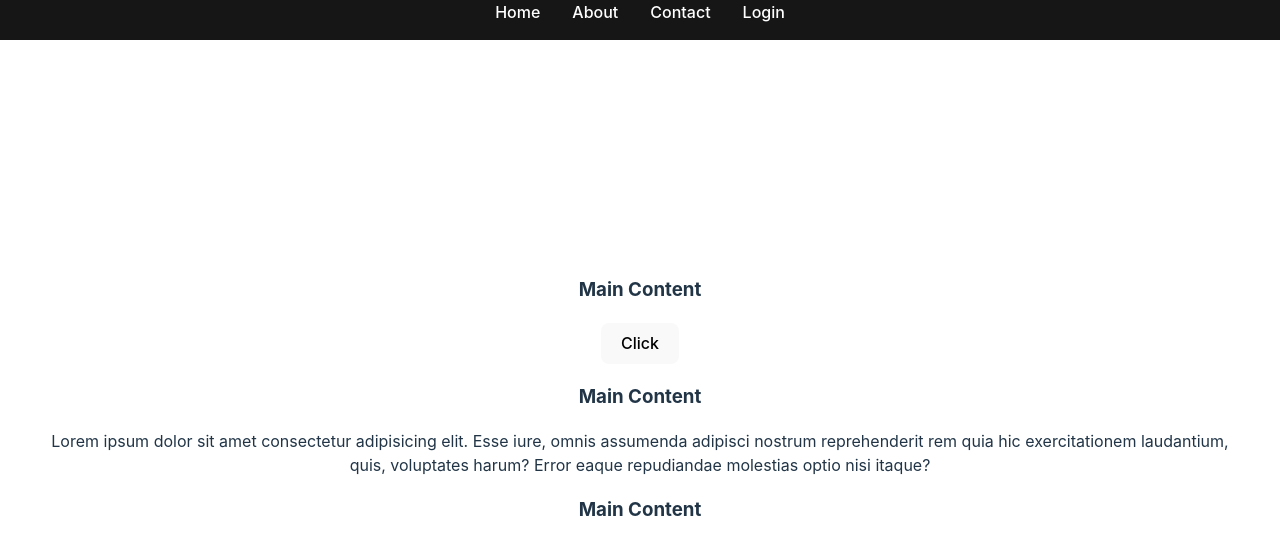
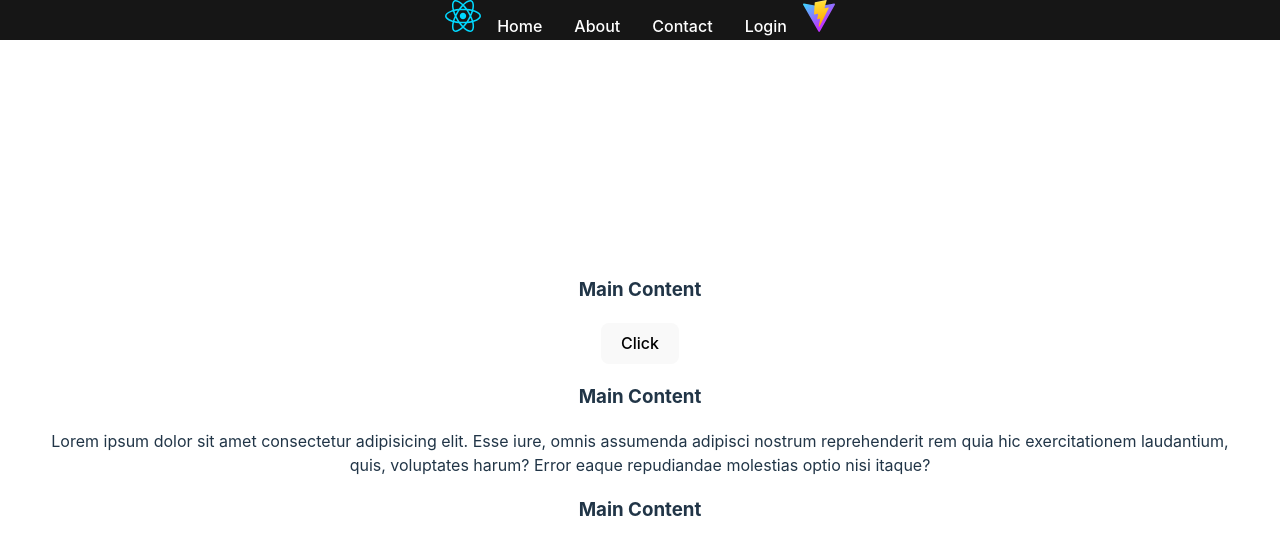
Before and after one commit to DonShanilka/1st_React_App, a React (Vite) app: page / in a window 1280 px wide. Shown: the top 554 px of the page. Built offline with nearby package versions, Linux system fonts and the light colour scheme.

Commit message:
use image

```diff
--- a/src/Components/HeaderContent/HeaaderContent.jsx
+++ b/src/Components/HeaderContent/HeaaderContent.jsx
@@ -1,16 +1,20 @@
 import React from 'react'
 import MenuLink from '../../MenuLink/MenuLink'
 import './Header.css'
+import LogoImage from '../../assets/react.svg'
 
 function HeaaderContent() {
     return (
         <div id='navcontent'>
             <a href="http://www.react.dev"></a>
+
             <div>
+                <img src={LogoImage} alt="" />
                 <MenuLink linkname="Home" url="#home" />
                 <MenuLink linkname="About" url="#about" />
                 <MenuLink linkname="Contact" url="#contact" />
                 <MenuLink linkname="Login" url="#login" />
+                <img src="vite.svg" alt="Vite Logo" />
             </div>
         </div>
     )
```
